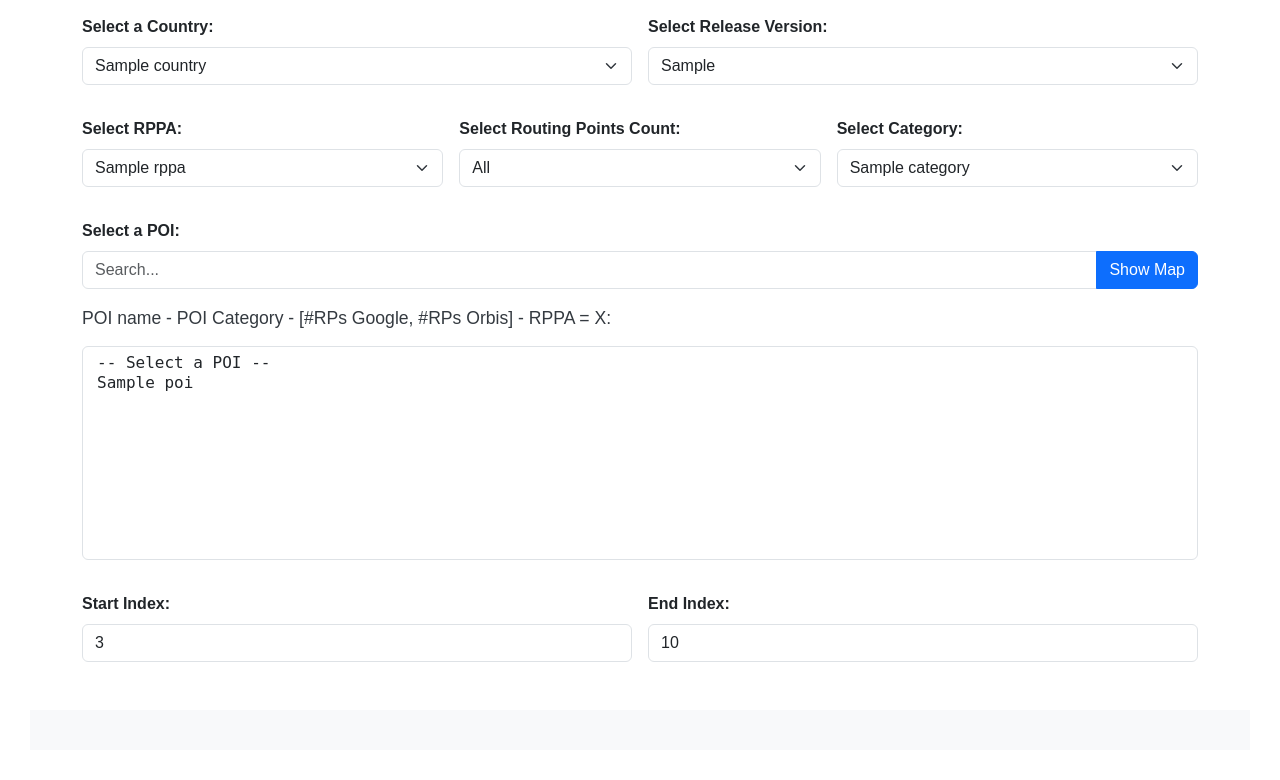
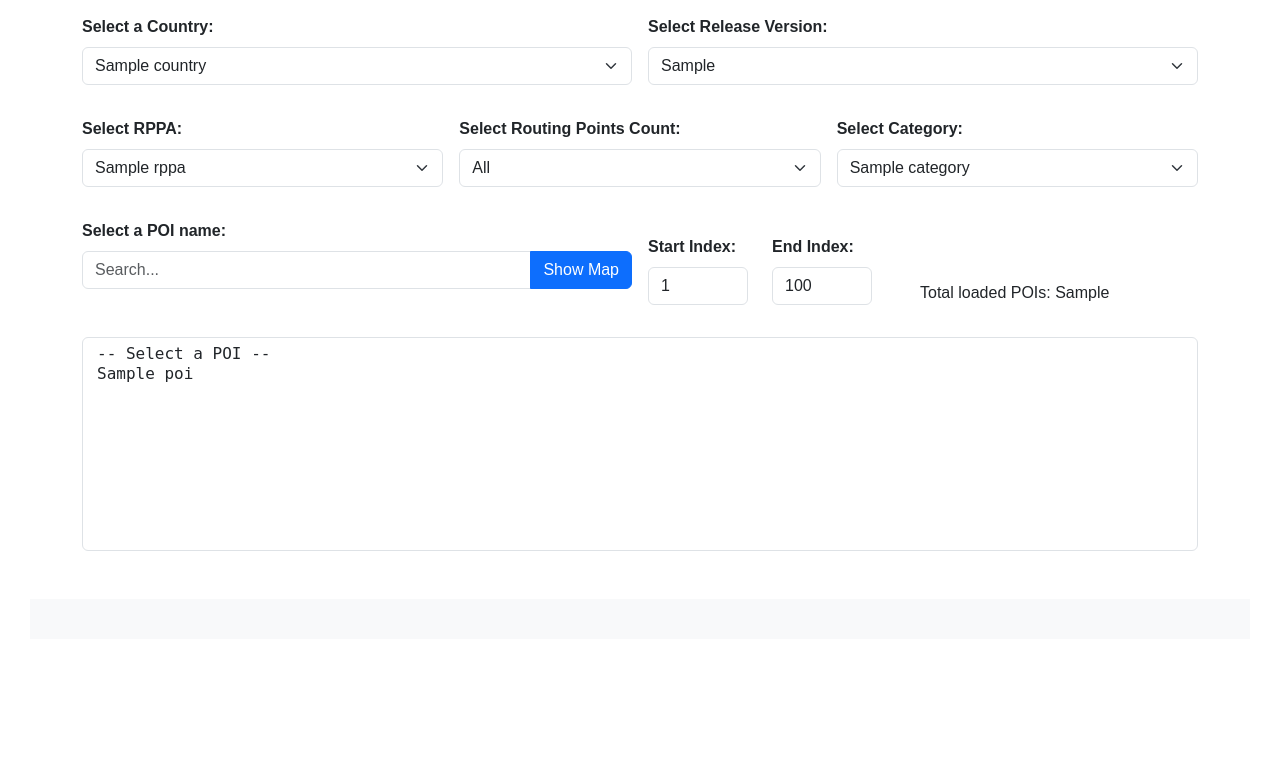
Before and after one commit to ivanpanadero-tomtom/rp-visualization-flask, a Flask app: template templates/index.html in a window 1280 px wide. Shown: the part 105-885 px from the top of the page. After the commit the page ends 656 px from the top, so only its background shows below. Run offline with Flask 3, Linux system fonts and the light colour scheme; the template is opened without the code that fills it: most values are stand-ins (such as "Sample title", 1, 10 or a date in 2020).

Commit message:
start/end index

```diff
--- a/app.py
+++ b/app.py
@@ -132,6 +132,7 @@ def update_pois():
         end_index = int(request.args.get('end_index', DEFAULT_END_INDEX))
         search_query = request.args.get('search', '')
 
+        start_index = start_index - 1
         logging.info(
             f"Received /update_pois request with country={country}, release_version={release_version}, "
             f"category={category}, selected_rppa={selected_rppa}, routing_points_count={selected_routing_points_count}, "
@@ -169,7 +170,7 @@ def update_pois():
             'selected_rppa': selected_rppa,
             'routing_points_counts': filter_options['routing_points_counts'],
             'selected_routing_points_count': selected_routing_points_count,
-            'total_length': total_length
+            'len_df_pandas': total_length
         })
     except Exception as e:
         logging.error(f"Error in /update_pois: {e}")
--- a/templates/index.html
+++ b/templates/index.html
@@ -23,6 +23,10 @@
         .legend-container img {
             max-width: 100%;
             height: auto;
+        }
+
+        .small-input {
+            width: 100px; /* Adjust the width as needed */
         }
 
         /* Container for the RPPA box, map, and legend */
@@ -117,17 +121,52 @@
                 </div>
             </div>
 
-            <!-- Third Row: POI Selection -->
+            <!-- Third Row: POI Search Bar and Start/End Index -->
             <div class="row g-3 mt-3">
-                <div class="col-md-12">
-                    <label for="poi-dropdown" class="form-label">Select a POI:</label>
+                <!-- POI Search Bar Column -->
+                <div class="col-md-6">
+                    <label for="poi-dropdown" class="form-label">Select a POI name:</label>
                     <div class="input-group mb-3">
                         <input type="text" id="poiSearch" placeholder="Search..." class="form-control">
                         <button type="submit" class="btn btn-primary">Show Map</button>
                     </div>
-                    <div class="info-text">
-                        POI name - POI Category - [#RPs Google, #RPs Orbis] - RPPA = X:
+                </div>
+
+                <!-- Start/End Index and Total Loaded POIs Column -->
+                <div class="col-md-6 d-flex justify-content-start align-items-end">
+                    <div class="me-4">
+                        <label for="start_index" class="form-label">Start Index:</label>
+                        <input
+                            type="number"
+                            id="start_index"
+                            name="start_index"
+                            class="form-control small-input"
+                            value="1"
+                            min="1"
+                            max="{{ len_df_pandas }}"
+                        >
                     </div>
+                    <div class="me-4">
+                        <label for="end_index" class="form-label">End Index:</label>
+                        <input
+                            type="number"
+                            id="end_index"
+                            name="end_index"
+                            class="form-control small-input"
+                            value="100"
+                            min="1"
+                            max="{{ len_df_pandas }}"
+                        >
+                    </div>
+                    <div class="ms-4">
+                        <span>Total loaded POIs: <span id="total-pois">{{ len_df_pandas }}</span></span>
+                    </div>
+                </div>
+            </div>
+
+            <!-- Fourth Row: POI List -->
+            <div class="row g-3 mt-3">
+                <div class="col-md-12">
                     <select name="poi" id="poi-dropdown" class="form-select monospace-select" size="10">
                         <option value="">-- Select a POI --</option> <!-- Default empty option -->
                         {% for poi in pois %}
@@ -136,34 +175,6 @@
                             </option>
                         {% endfor %}
                     </select>
-                </div>
-            </div>
-
-             <!-- Fourth Row: Start/End Index -->
-             <div class="row g-3 mt-3">
-                <div class="col-md-6">
-                    <label for="start_index" class="form-label">Start Index:</label>
-                    <input
-                        type="number"
-                        id="start_index"
-                        name="start_index"
-                        class="form-control"
-                        value="3"
-                        min="1"
-                        max="{{ len_df_pandas }}"
-                    >
-                </div>
-                <div class="col-md-6">
-                    <label for="end_index" class="form-label">End Index:</label>
-                    <input
-                        type="number"
-                        id="end_index"
-                        name="end_index"
-                        class="form-control"
-                        value="10"
-                        min="1"
-                        max="{{ len_df_pandas }}"
-                    >
                 </div>
             </div>
         </form>
@@ -228,6 +239,8 @@
                         rppaSelect.appendChild(option);
                     });
 
+                    document.getElementById('total-pois').textContent = data.len_df_pandas;
+
                     // Update Routing Points Count dropdown
                     const rpcSelect = document.getElementById('routing_points_count');
                     rpcSelect.innerHTML = '';
@@ -269,6 +282,11 @@
         document.getElementById('category').addEventListener('change', updatePois);
         document.getElementById('rppa').addEventListener('change', updatePois);
         document.getElementById('routing_points_count').addEventListener('change', updatePois);
+
+        // **New event listeners for Start Index and End Index**
+        document.getElementById('start_index').addEventListener('change', updatePois);
+        document.getElementById('end_index').addEventListener('change', updatePois);
+
 
         document.getElementById('poiSearch').addEventListener('input', function() {
             updatePois();
```
Also changed, not shown: 1 other file.
